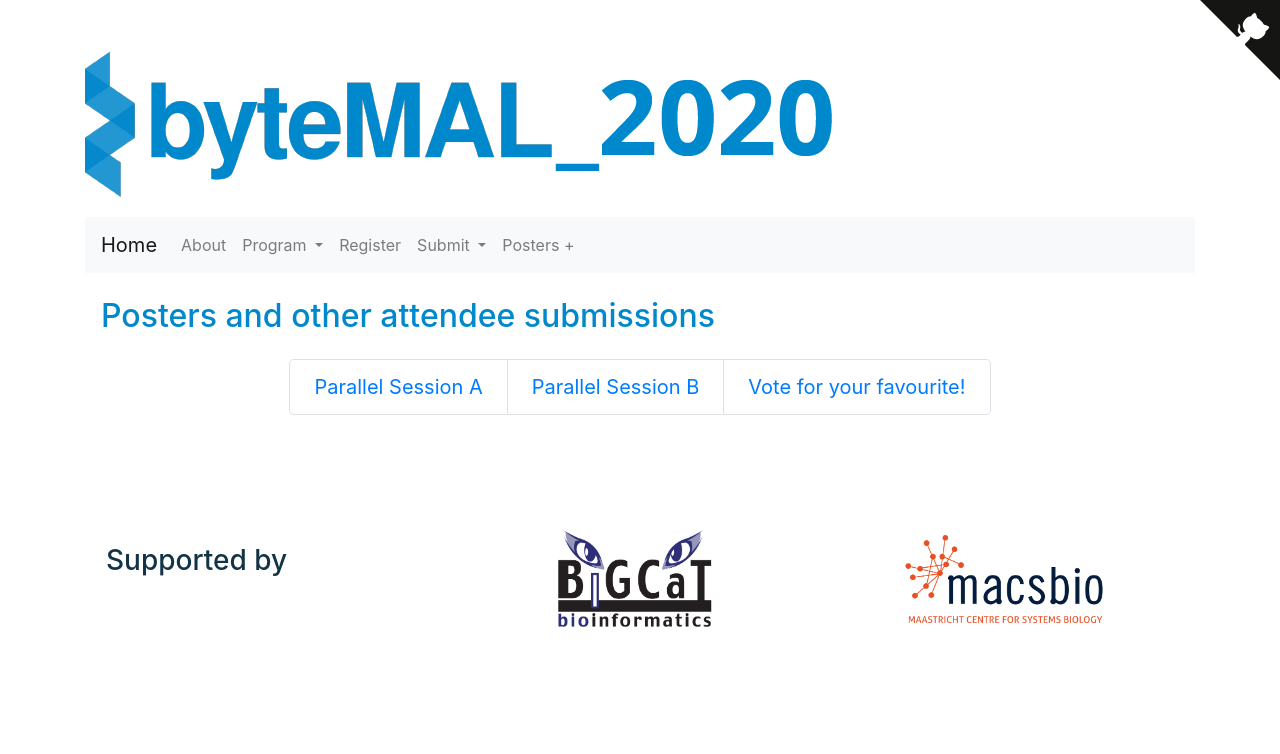
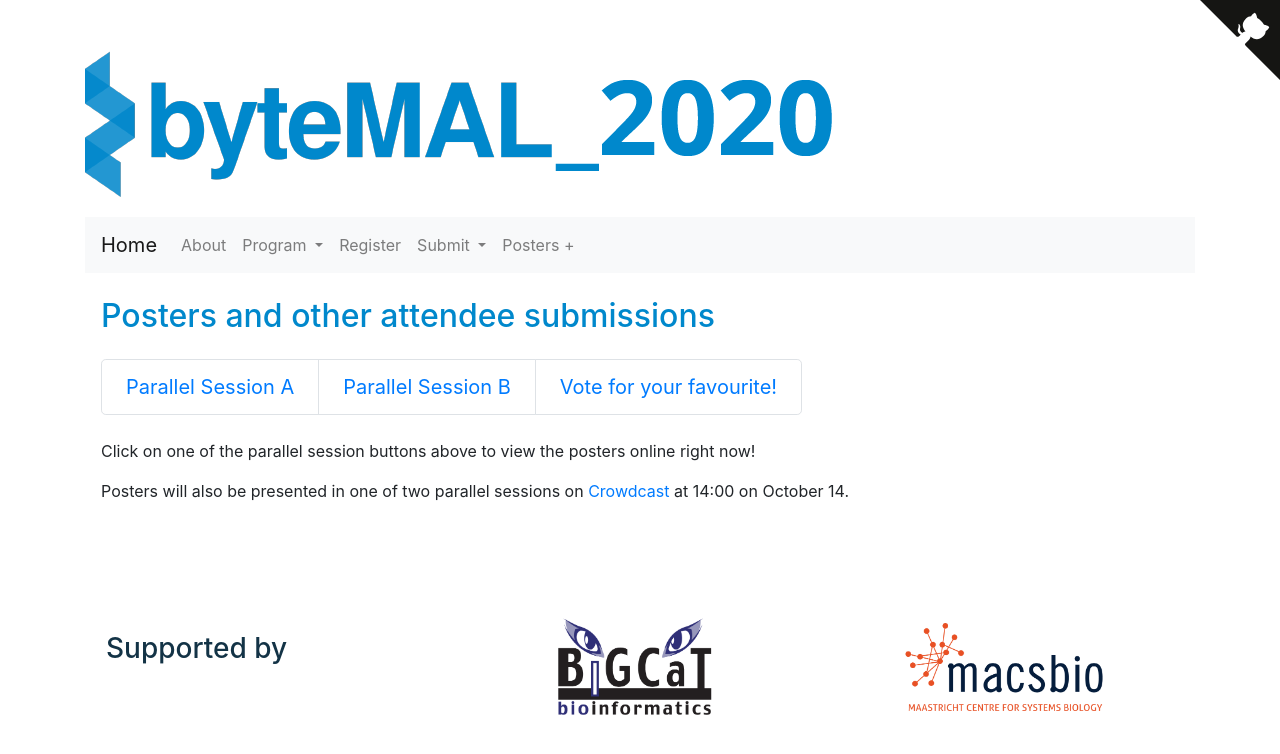
Before and after one commit to bytemal/bytemal-2020, a Jekyll site: the page built from _pages/posters.md, in a window 1280 px wide. Shown: the top 754 px of the page. Built offline with Jekyll 4.4.1, drawn with Linux system fonts in a browser that asks for light colours.

Commit message:
poster navigation tweak

```diff
--- a/_pages/posters.md
+++ b/_pages/posters.md
@@ -7,9 +7,13 @@ layout:    default
 <h2 class="mb-4">Posters and other attendee submissions</h2>
 
 <nav class="my-4">
-  <ul class="pagination pagination-lg justify-content-center">
+  <ul class="pagination pagination-lg">
     <li class="page-item"><a class="page-link" href="/bytemal-2020/postersa">Parallel Session A</a></li>
     <li class="page-item"><a class="page-link" href="/bytemal-2020/postersb">Parallel Session B</a></li>
     <li class="page-item"><a class="page-link" href="/bytemal-2020/postersVote">Vote for your favourite!</a></li>
   </ul>
 </nav>
+
+Click on one of the parallel session buttons above to view the posters online right now!
+
+Posters will also be presented in one of two parallel sessions on [Crowdcast](https://www.crowdcast.io/e/bytemal-2020) at 14:00 on October 14.
```
Also changed, not shown: _pages/postersA.md (+1 -1 lines), _pages/postersB.md (+1 -1 lines), _pages/postersVote.md (+1 -1 lines).
